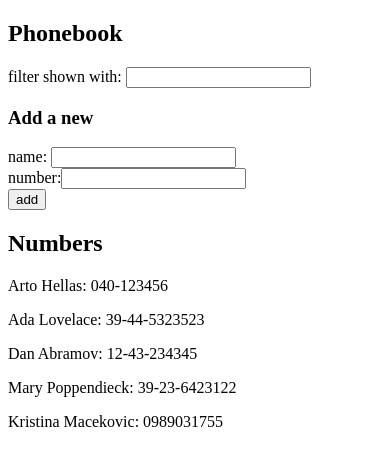
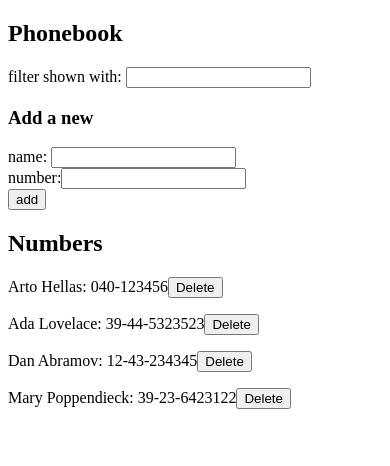
Before and after one commit to kristinamacekovic/fullstackopen, a React (Create React App) app in the folder part2/part2-2-phonebook/: page / in a window 390 px wide. Shown: the top 466 px of the page. Built offline with nearby package versions, Linux system fonts and the light colour scheme; data requests are answered from the project's data file.

Commit message:
phonebook step 9

```diff
--- a/part2/part2-2-phonebook/db.json
+++ b/part2/part2-2-phonebook/db.json
@@ -19,11 +19,6 @@
       "name": "Mary Poppendieck",
       "number": "39-23-6423122",
       "id": 4
-    },
-    {
-      "name": "Kristina Macekovic",
-      "number": "0989031755",
-      "id": 5
     }
   ]
 }
--- a/part2/part2-2-phonebook/src/App.js
+++ b/part2/part2-2-phonebook/src/App.js
@@ -55,6 +55,12 @@ const App = () => {
     }
   };
 
+  const deletePerson = id => {
+    if (window.confirm("Do you really want to delete?")) {
+      server.deleteEntry(id).then(person => persons.filter(p => p.id !== id));
+    }
+  };
+
   const isInPersons = name => {
     let match = persons.filter(person => {
       return person.name === name;
@@ -78,7 +84,7 @@ const App = () => {
         newNumber={newNumber}
       />
       <h2>Numbers</h2>
-      <Numbers persons={filteredPersons} />
+      <Numbers persons={filteredPersons} deletePerson={deletePerson} />
     </div>
   );
 };
--- a/part2/part2-2-phonebook/src/components/Numbers.js
+++ b/part2/part2-2-phonebook/src/components/Numbers.js
@@ -1,17 +1,18 @@
-import React from 'react'
+import React from "react";
 
-const Numbers = ({ persons }) => {
+const Numbers = ({ persons, deletePerson }) => {
   return (
     <div>
       {persons.map(person => (
         <div key={person.name}>
           <p>
             {person.name}: {person.number}
+            <button onClick={() => deletePerson(person.id)}>Delete</button>
           </p>
         </div>
       ))}
     </div>
-  )
-}
+  );
+};
 
-export { Numbers }
+export { Numbers };
--- a/part2/part2-2-phonebook/src/services/server.js
+++ b/part2/part2-2-phonebook/src/services/server.js
@@ -7,6 +7,12 @@ const add = newPerson => {
   return request.then(response => response.data);
 };
 
+const deleteEntry = id => {
+  const request = axios.delete(`${baseUrl}/${id}`);
+  return request.then(response => response.data);
+};
+
 export default {
   add,
+  deleteEntry,
 };
```
